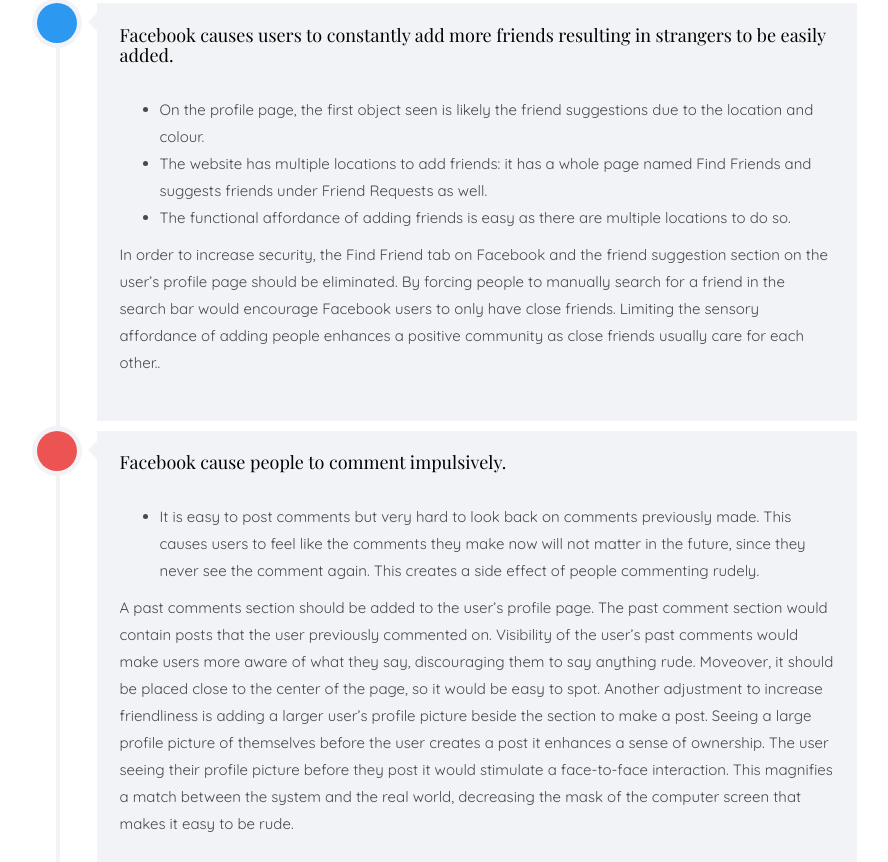
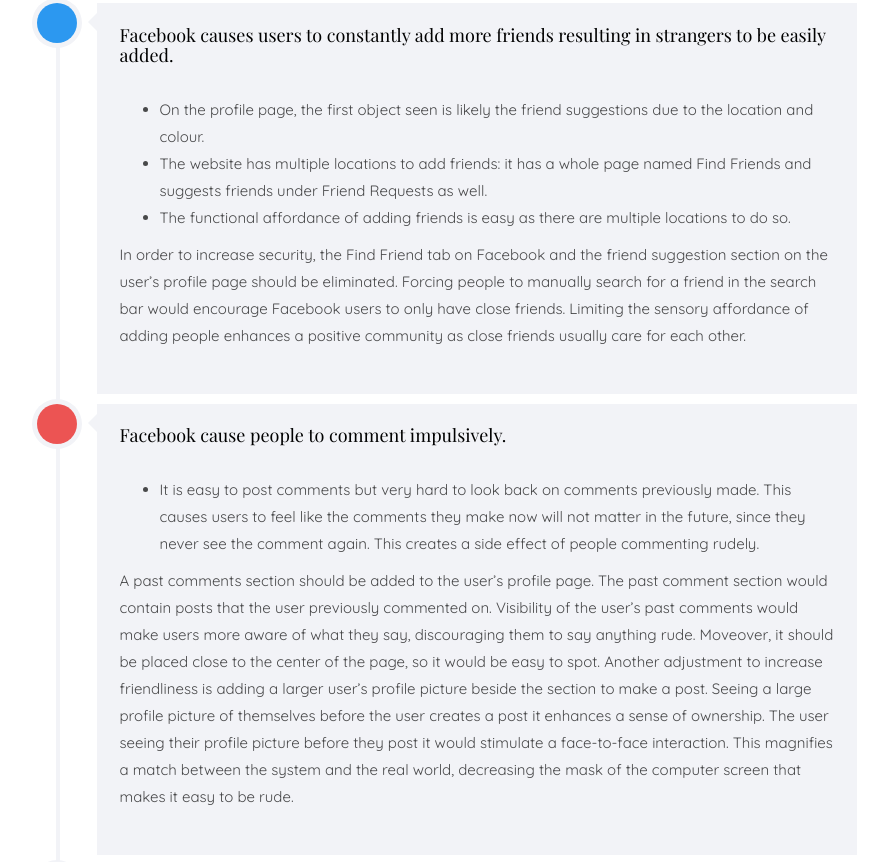
Before and after one commit to huynh4470/portfolio-old-, a plain HTML site: page project5.html in a window 1280 px wide. Shown: the part 1009-1871 px from the top of the page, without its empty margins (348-1236 px from the left). Drawn offline with nearby package versions, Linux system fonts and the light colour scheme; files whose address does not match are found by name; a web font is replaced by a local one.

Commit message:
Update project5.html

```diff
--- a/project5.html
+++ b/project5.html
@@ -135,7 +135,7 @@ Copyright &copy;<script>document.write(new Date().getFullYear());</script> All r
 												<li>The website has multiple locations to add friends: it has a whole page named Find Friends and suggests friends under Friend Requests as well. </li>
 												<li>The functional affordance of adding friends is easy as there are multiple locations to do so.</li></ul>
 
-												<p>In order to increase security, the Find Friend tab on Facebook and the friend suggestion section on the user’s profile page should be eliminated. By forcing people to manually search for a friend in the search bar would encourage Facebook users to only have close friends. Limiting the sensory affordance of adding people enhances a positive community as close friends usually care for each other..</p>
+												<p>In order to increase security, the Find Friend tab on Facebook and the friend suggestion section on the user’s profile page should be eliminated. Forcing people to manually search for a friend in the search bar would encourage Facebook users to only have close friends. Limiting the sensory affordance of adding people enhances a positive community as close friends usually care for each other.</p>
 										   </div>
 										</div>
 									 </article>
```
